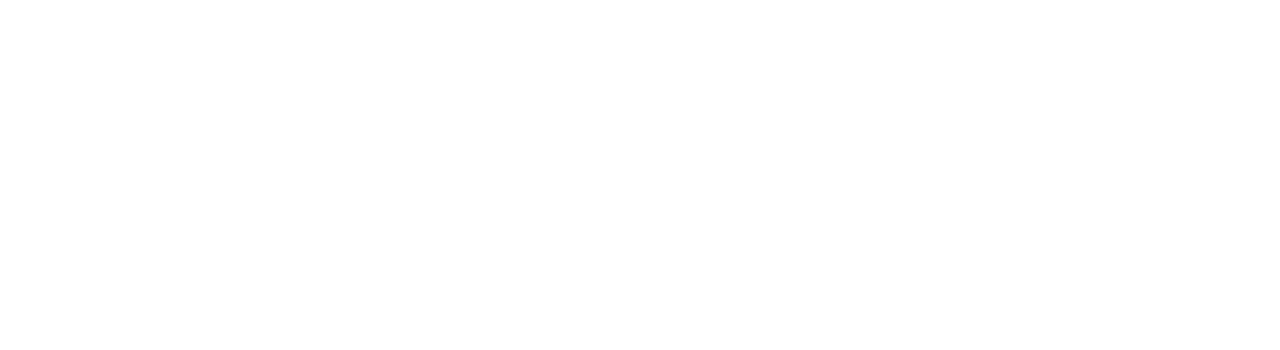
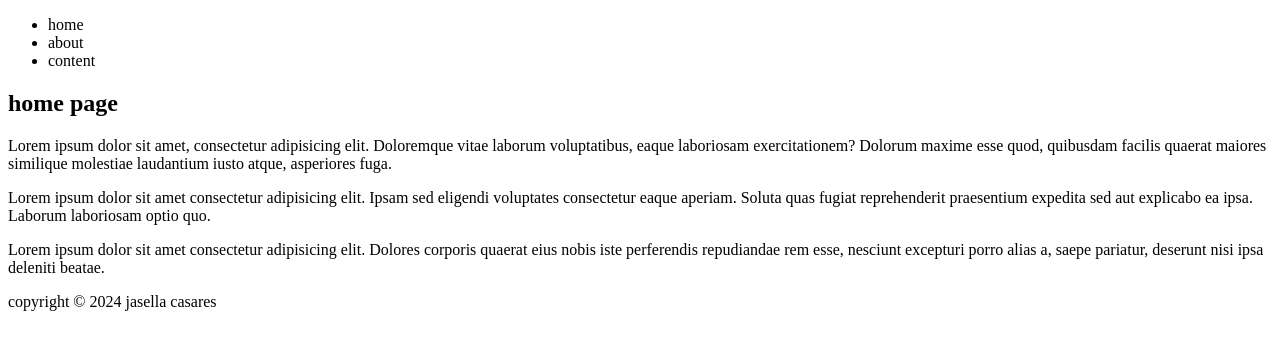
Before and after one commit to Sella59/csspractice, a plain HTML site: page index.html in a window 1280 px wide. Drawn offline with Linux system fonts and the light colour scheme.

Commit message:
content added

```diff
--- a/index.html
+++ b/index.html
@@ -1,8 +1,35 @@
-<!doctype html>
-<html>
+<!DOCTYPE html>
+<html lang="en">
 <head>
-<title>css practice</title>
-</head
+    <meta charset="UTF-8">
+    <meta name="viewport" content="width=device-width, initial-scale=1.0">
+    <title>Document</title>
+    <link rel="stylesheets" href="style.css">
+</head>
 <body>
+    <div id="container">
+        <div id="header">
+        </div>
+        <div id="content">
+            <div id="nav">
+                <ul>
+                    <li>home</li>
+                    <li>about</li>
+                    <li>content</li>
+                </ul>
+
+            </div>
+            <div id="main">
+            <h2> home page </h2>
+            <p>Lorem ipsum dolor sit amet, consectetur adipisicing elit. Doloremque vitae laborum voluptatibus, eaque laboriosam exercitationem? Dolorum maxime esse quod, quibusdam facilis quaerat maiores similique molestiae laudantium iusto atque, asperiores fuga.</p>
+            <p>Lorem ipsum dolor sit amet consectetur adipisicing elit. Ipsam sed eligendi voluptates consectetur eaque aperiam. Soluta quas fugiat reprehenderit praesentium expedita sed aut explicabo ea ipsa. Laborum laboriosam optio quo.</p>
+            <p>Lorem ipsum dolor sit amet consectetur adipisicing elit. Dolores corporis quaerat eius nobis iste perferendis repudiandae rem esse, nesciunt excepturi porro alias a, saepe pariatur, deserunt nisi ipsa deleniti beatae.</p>
+            </div>
+        </div>
+        <div id="footer">
+     copyright &copy; 2024 jasella casares
+        </div>
+    </div>
+
 </body>
 </html>
```
Also changed, not shown: style.css (added).
